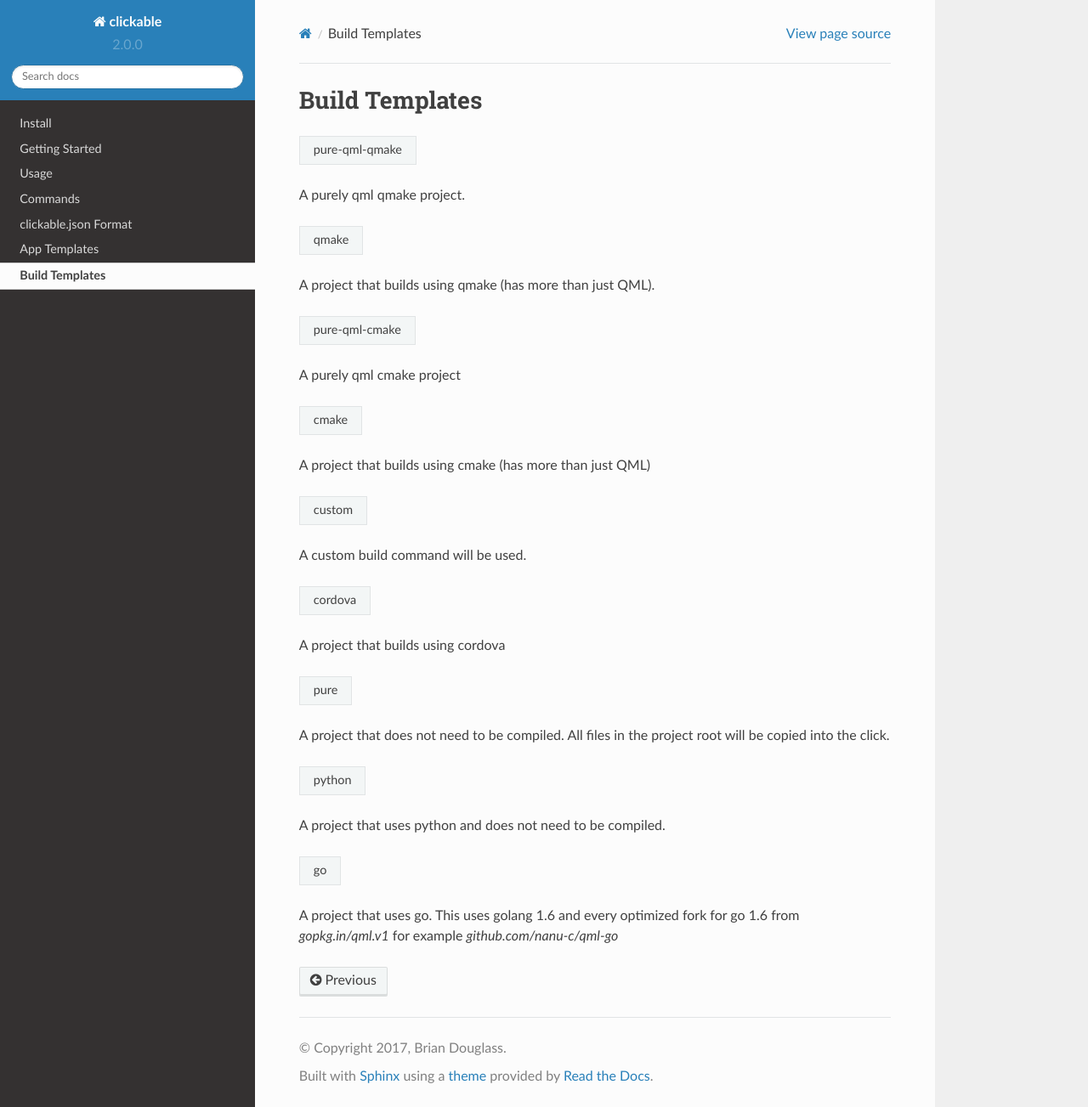
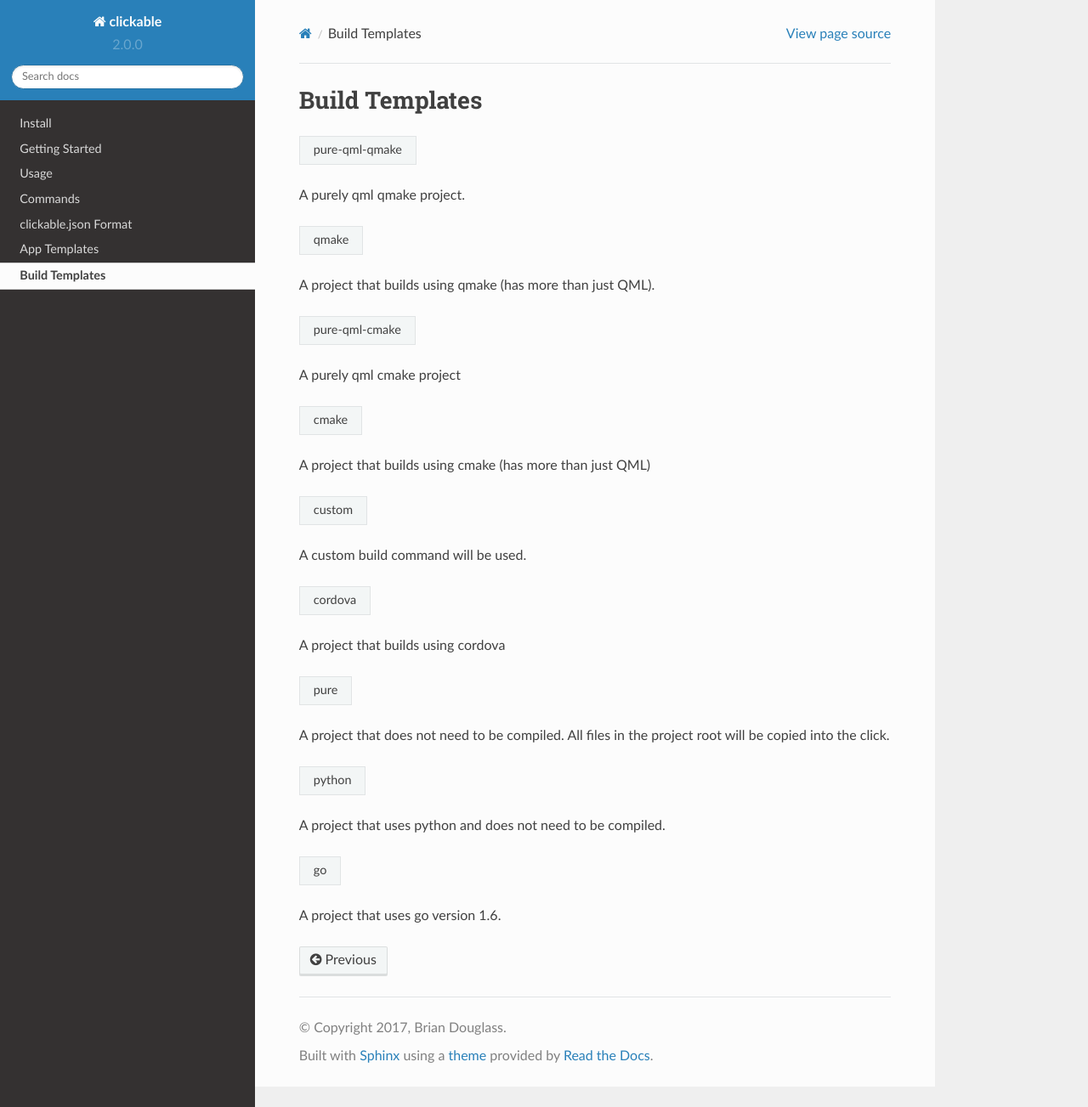
Before and after one commit to bhdouglass/clickable, a Sphinx documentation site: the page built from docs/build-templates.rst, in a window 1280 px wide and 1303 px high. Shown: the whole window at 85% size. Built offline with Sphinx 7.4.7 and the Read the Docs theme 2.0.0, drawn with Linux system fonts in a browser that asks for light colours.

Commit message:
Improved go support

```diff
--- a/docs/build-templates.rst
+++ b/docs/build-templates.rst
@@ -55,5 +55,4 @@ A project that uses python and does not need to be compiled.
 | go |
 +----+
 
-A project that uses go.
-This uses golang 1.6 and every optimized fork for go 1.6 from `gopkg.in/qml.v1` for example `github.com/nanu-c/qml-go`
+A project that uses go version 1.6.
--- a/docs/clickable-json.rst
+++ b/docs/clickable-json.rst
@@ -173,5 +173,5 @@ option. If left blank this defaults to the number of cpus your computer has.
 +--------+
 | gopath |
 +--------+
-Optional, but required when using the go app template.
-`"gopath": "/home/user/go"`
+
+Optional, the gopath on the host machine. If left blank, the ``GOPATH`` env var will be used.
```
Also changed, not shown: 2 other files.
